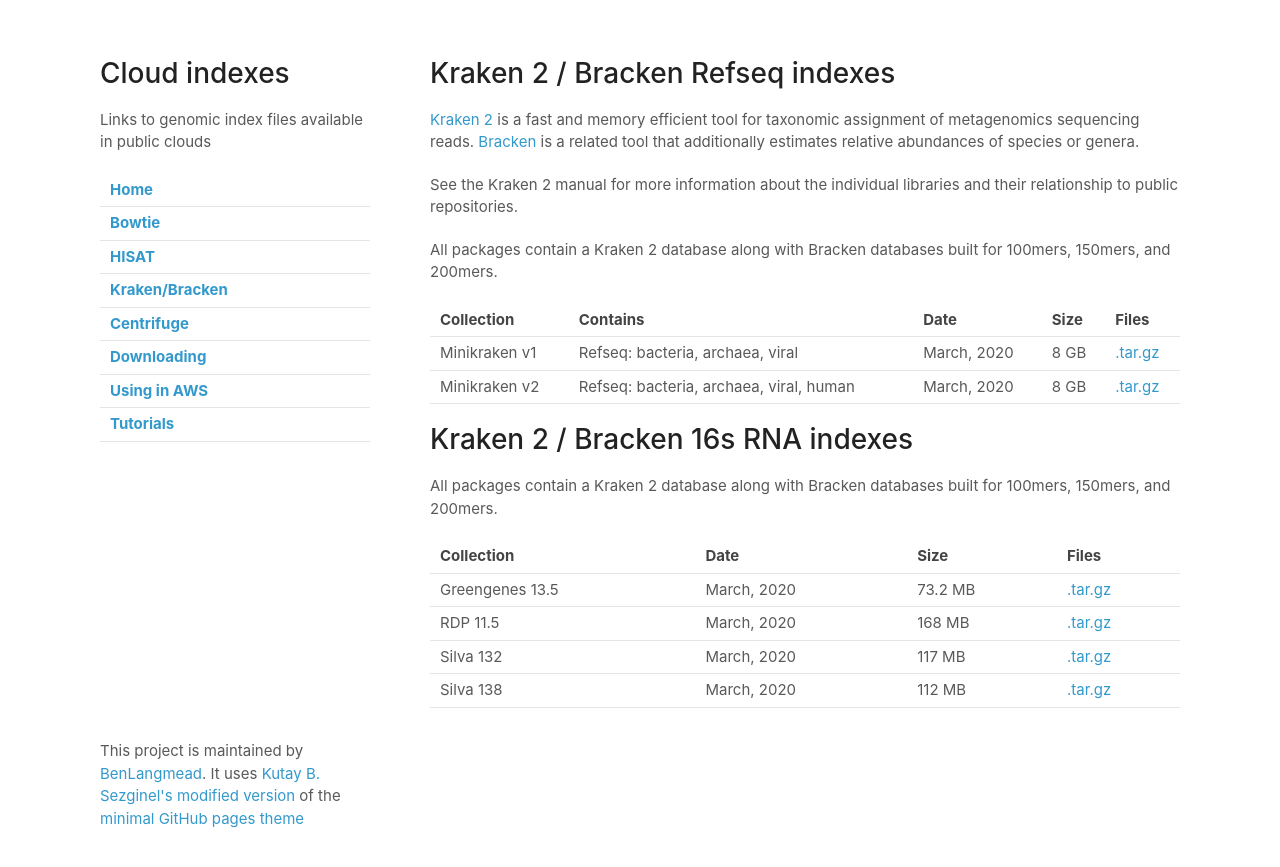
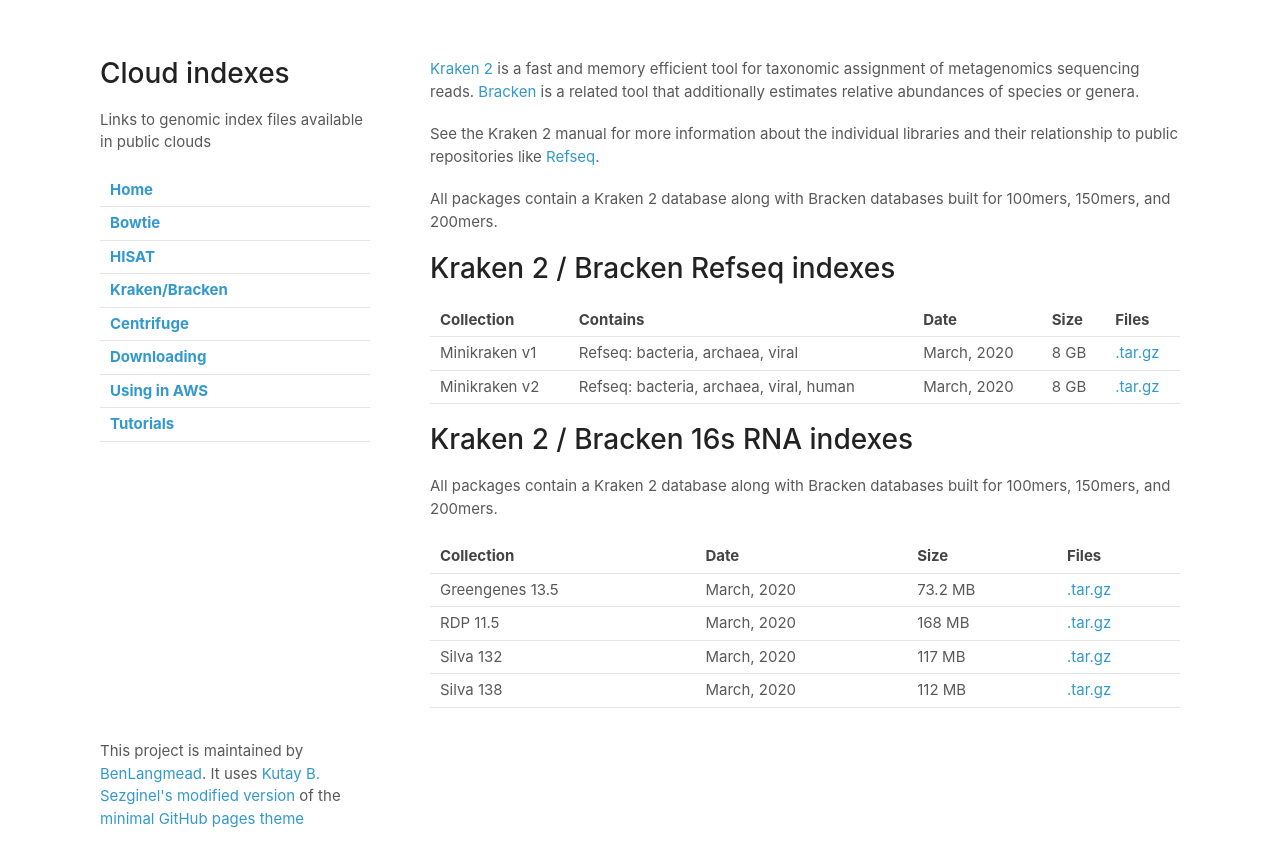
Before and after one commit to BenLangmead/aws-indexes, a Jekyll site: the page built from docs/k2.md, in a window 1280 px wide. Shown: the top 867 px of the page. Built offline with Jekyll 4.4.1, drawn with Linux system fonts in a browser that asks for light colours; our own code applies the rules of GitHub Pages for plain Markdown files.

Commit message:
refine K2 notes

```diff
--- a/docs/k2.md
+++ b/docs/k2.md
@@ -1,10 +1,10 @@
-# Kraken 2 / Bracken Refseq indexes
-
 [Kraken 2](https://github.com/DerrickWood/kraken2/wiki) is a fast and memory efficient tool for taxonomic assignment of metagenomics sequencing reads.  [Bracken](https://ccb.jhu.edu/software/bracken/) is a related tool that additionally estimates relative abundances of species or genera.
 
-See the Kraken 2 manual for more information about the individual libraries and their relationship to public repositories.
+See the Kraken 2 manual for more information about the individual libraries and their relationship to public repositories like [Refseq](https://www.ncbi.nlm.nih.gov/refseq/).
 
 All packages contain a Kraken 2 database along with Bracken databases built for 100mers, 150mers, and 200mers.
+
+# Kraken 2 / Bracken Refseq indexes
 
 <div class="datatable-begin"></div>
 
```
